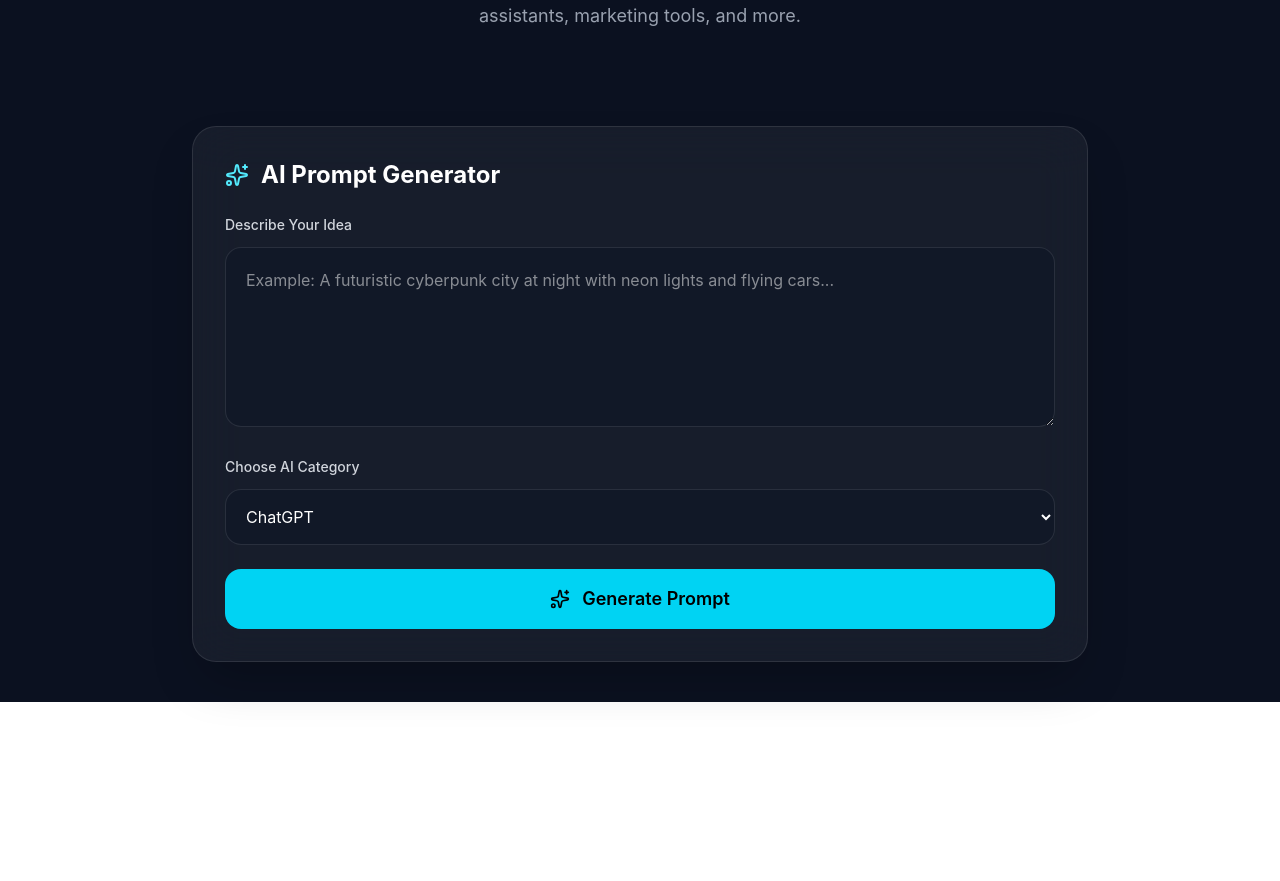
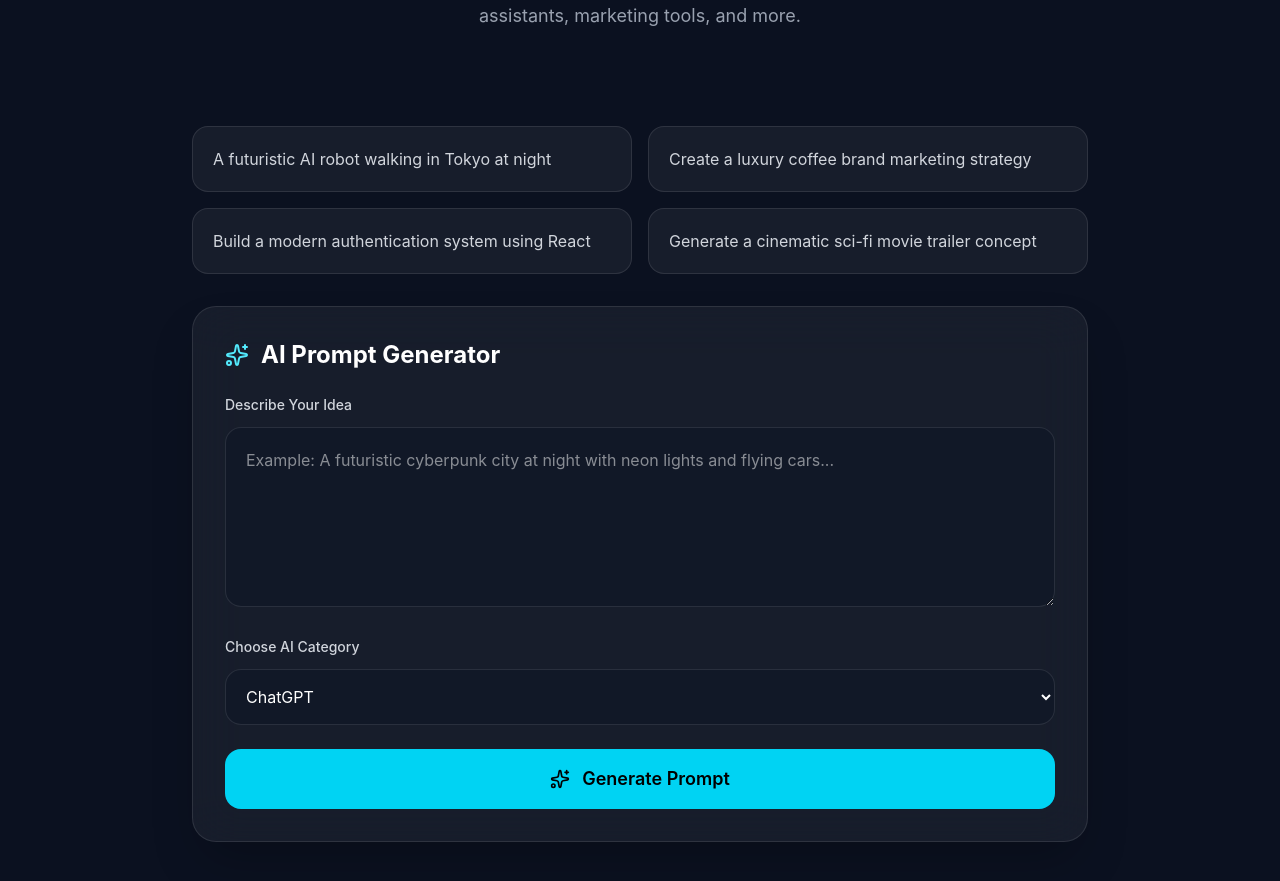
Before and after one commit to djabranemmd/ai-prompt-playground, a React (Vite) app: page / in a window 1280 px wide. Shown: the part 467-1348 px from the top of the page. Before the commit the page ends 1169 px from the top, so only its background shows below. Built offline with nearby package versions, Linux system fonts and the light colour scheme.

Commit message:
Add animations and AI loading experience

```diff
--- a/package.json
+++ b/package.json
@@ -11,6 +11,7 @@
   },
   "dependencies": {
     "@tailwindcss/vite": "^4.3.0",
+    "framer-motion": "^12.38.0",
     "lucide-react": "^1.16.0",
     "react": "^19.2.6",
     "react-dom": "^19.2.6",
--- a/src/components/PromptBox.jsx
+++ b/src/components/PromptBox.jsx
@@ -1,8 +1,10 @@
 import { useState } from 'react'
 import toast from 'react-hot-toast'
-import { Copy, Sparkles } from 'lucide-react'
+import { Copy, Sparkles, Wand2 } from 'lucide-react'
+import { motion } from 'framer-motion'
 
 import { generatePrompt } from '../utils/promptGenerator'
+import SuggestionCards from './SuggestionCards'
 
 function PromptBox({
   promptHistory,
@@ -11,6 +13,7 @@ function PromptBox({
   const [idea, setIdea] = useState('')
   const [category, setCategory] = useState('ChatGPT')
   const [generatedPrompt, setGeneratedPrompt] = useState('')
+  const [loading, setLoading] = useState(false)
 
   const handleGeneratePrompt = () => {
     if (!idea.trim()) {
@@ -18,6 +21,9 @@ function PromptBox({
       return
     }
 
+    setLoading(true)
+
+    setTimeout(() => {
       const result = generatePrompt(category, idea)
 
       setGeneratedPrompt(result)
@@ -37,7 +43,10 @@ function PromptBox({
         JSON.stringify(updatedHistory)
       )
 
+      setLoading(false)
+
       toast.success('Prompt generated successfully!')
+    }, 1800)
   }
 
   const handleCopy = async () => {
@@ -53,7 +62,14 @@ function PromptBox({
 
   return (
     <section className="mx-auto max-w-4xl pb-10">
-      <div className="rounded-3xl border border-white/10 bg-white/5 p-8 shadow-2xl backdrop-blur-xl">
+      <SuggestionCards setIdea={setIdea} />
+
+      <motion.div
+        initial={{ opacity: 0, y: 30 }}
+        animate={{ opacity: 1, y: 0 }}
+        transition={{ duration: 0.5 }}
+        className="rounded-3xl border border-white/10 bg-white/5 p-8 shadow-2xl backdrop-blur-xl"
+      >
         <div className="mb-6 flex items-center gap-3">
           <Sparkles className="text-cyan-300" />
 
@@ -94,21 +110,46 @@ function PromptBox({
             </select>
           </div>
 
-          <button
+          <motion.button
+            whileHover={{ scale: 1.02 }}
+            whileTap={{ scale: 0.97 }}
             onClick={handleGeneratePrompt}
-            className="flex w-full items-center justify-center gap-3 rounded-2xl bg-cyan-400 py-4 text-lg font-semibold text-black transition hover:scale-[1.02] hover:bg-cyan-300"
+            disabled={loading}
+            className="flex w-full items-center justify-center gap-3 rounded-2xl bg-cyan-400 py-4 text-lg font-semibold text-black transition hover:bg-cyan-300 disabled:cursor-not-allowed disabled:opacity-70"
           >
+            {loading ? (
+              <>
+                <Wand2 className="animate-spin" size={20} />
+
+                AI is thinking...
+              </>
+            ) : (
+              <>
                 <Sparkles size={20} />
 
                 Generate Prompt
-          </button>
+              </>
+            )}
+          </motion.button>
 
           {generatedPrompt && (
-            <div className="mt-8 rounded-2xl border border-cyan-400/20 bg-[#111827] p-6">
+            <motion.div
+              initial={{ opacity: 0, y: 20 }}
+              animate={{ opacity: 1, y: 0 }}
+              transition={{ duration: 0.4 }}
+              className="mt-8 rounded-2xl border border-cyan-400/20 bg-[#111827] p-6"
+            >
               <div className="mb-4 flex items-center justify-between">
+                <div className="flex items-center gap-3">
+                  <Sparkles
+                    size={18}
+                    className="text-cyan-300"
+                  />
+
                   <h3 className="text-lg font-semibold text-cyan-300">
                     Generated Prompt
                   </h3>
+                </div>
 
                 <button
                   onClick={handleCopy}
@@ -123,10 +164,10 @@ function PromptBox({
               <p className="leading-8 text-gray-300">
                 {generatedPrompt}
               </p>
-            </div>
+            </motion.div>
           )}
         </div>
-      </div>
+      </motion.div>
     </section>
   )
 }
--- /dev/null
+++ b/src/components/SuggestionCards.jsx
@@ -0,0 +1,34 @@
+import { motion } from 'framer-motion'
+
+const suggestions = [
+  'A futuristic AI robot walking in Tokyo at night',
+  'Create a luxury coffee brand marketing strategy',
+  'Build a modern authentication system using React',
+  'Generate a cinematic sci-fi movie trailer concept',
+]
+
+function SuggestionCards({ setIdea }) {
+  return (
+    <div className="mb-8 grid gap-4 md:grid-cols-2">
+      {suggestions.map((suggestion, index) => (
+        <motion.button
+          key={index}
+          whileHover={{ scale: 1.02 }}
+          whileTap={{ scale: 0.98 }}
+          initial={{ opacity: 0, y: 20 }}
+          animate={{ opacity: 1, y: 0 }}
+          transition={{
+            duration: 0.4,
+            delay: index * 0.1,
+          }}
+          onClick={() => setIdea(suggestion)}
+          className="rounded-2xl border border-white/10 bg-white/5 p-5 text-left text-gray-300 transition hover:border-cyan-400/30 hover:bg-cyan-400/5"
+        >
+          {suggestion}
+        </motion.button>
+      ))}
+    </div>
+  )
+}
+
+export default SuggestionCards
```
Also changed, not shown: 1 other file (tests, documents, lock files or other folders). Lines whose indentation alone changed are shown as unchanged.
